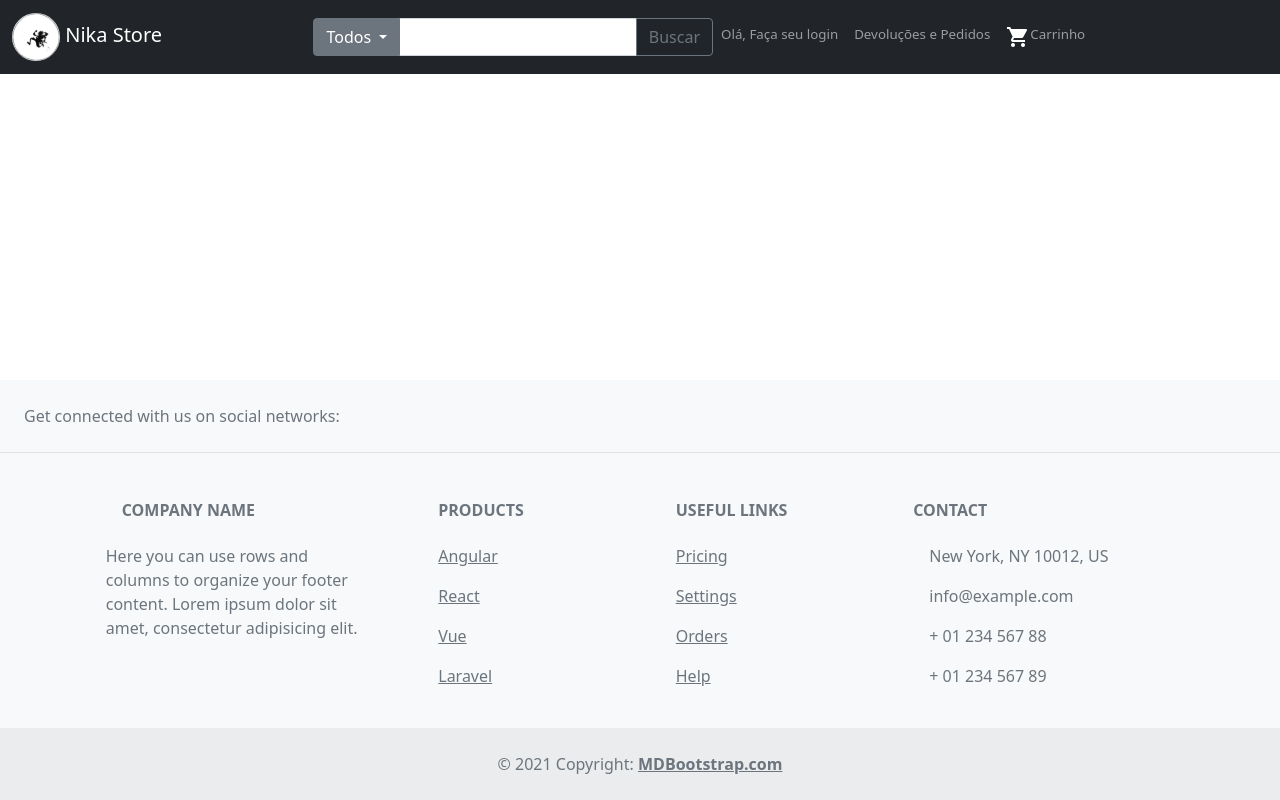
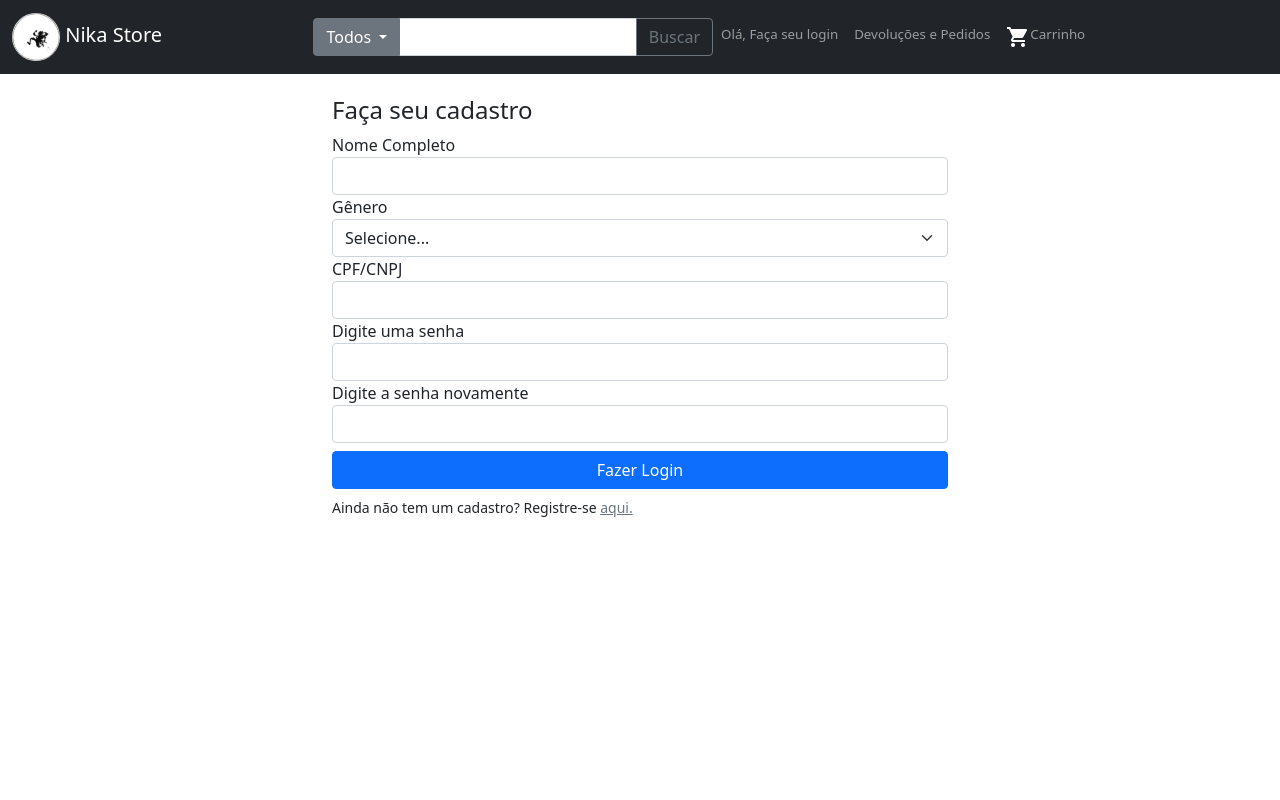
Before and after one commit to vdeserto/nika-store, a Vue app: page /register in a window 1280 px wide. Shown: the top 800 px of the page. Built offline with nearby package versions, Linux system fonts and the light colour scheme.

Commit message:
updatson;

```diff
--- a/src/App.vue
+++ b/src/App.vue
@@ -1,24 +1,10 @@
 <script setup lang="ts">
-import { RouterLink, RouterView } from "vue-router";
+import {  RouterView } from "vue-router";
 import Navbar from "./components/Navbar.vue";
 import Footer from "./components/Footer.vue";
-import { ref } from "vue";
-// import HelloWorld from '@/components/HelloWorld.vue'
 </script>
 
 <template>
-  <!-- <header>
-    <img alt="Vue logo" class="logo" src="@/assets/logo.svg" width="125" height="125" />
-
-    <div class="wrapper">
-      <HelloWorld msg="You did it!" />
-
-      <nav>
-        <RouterLink to="/">Home</RouterLink>
-        <RouterLink to="/about">About</RouterLink>
-      </nav>
-    </div>
-  </header> -->
 
   <Navbar />
 
@@ -31,7 +17,6 @@ import { ref } from "vue";
 @import "@/assets/base.css";
 
 .main-app {
-  margin-top: 15% !important;
   min-height: 100vh;
 }
 </style>
--- a/src/components/Navbar.vue
+++ b/src/components/Navbar.vue
@@ -4,10 +4,57 @@ import { ref } from "vue";
 const mobile = () => (window.innerWidth <= 768 ? "pe-1" : "pe-3");
 </script>
 
-<style lang="scss" scoped></style>
+<style lang="css" scoped>
+select.form-select {
+    display: none;
+  }
+.nav-link {
+  width: max-content;
+}
+#navbar{
+  margin-bottom: 7.5%;
+}
+@media (min-width: 768px) and (max-width: 991px){
+  #navbarCollapse > .navbar {
+    /* flex-direction: column;
+    align-items: start; */
+    font-size: smaller;
+    flex-wrap: nowrap;
+  }
+  .navbar-nav {
+    width: 100%;
+  }
+  #navbar{
+    margin-bottom: 10%;
+  }
+}
+@media (min-width: 480px) and (max-width: 767px) {
+  .navbar-nav {
+    justify-content: center;
+    width: 100%;
+  }
+  #btnDepartmentsDropDown{
+    display: none;
+  }
+  #navbar{
+    margin-bottom: 15%;
+  }
+}
+@media (max-width: 479px) {
+  div.navbar-nav {
+    width: 100%;
+  }
+  #btnDepartmentsDropDown{
+    display: none;
+  }
+  #navbar{
+    margin-bottom: 20%;
+  }
+}
+</style>
 
 <template>
-  <div>
+  <div id="navbar">
     <div>
       <header>
         <!-- Fixed navbar -->
@@ -67,13 +114,12 @@ const mobile = () => (window.innerWidth <= 768 ? "pe-1" : "pe-3");
                     </button>
                   </form>
                 </div>
-                <!-- </div> -->
-                <!-- <div class="navbar-nav"> -->
+
                 <ul class="navbar-nav">
                   <li class="nav-item align-items-center d-flex">
                       <select
                         class="form-select form-select-sm ml-4"
-                        aria-label="Default select example"
+                        aria-label="Selecionar categoria"
                         @change="handleSelectCategory($event)"
                       >
                         <option selected>Categorias</option>
@@ -96,10 +142,10 @@ const mobile = () => (window.innerWidth <= 768 ? "pe-1" : "pe-3");
                     <div class="nav-item">
                       <picture>
                         <source
-                          srcset="/src/assets/cart.png"
+                          srcset="../assets/cart.png"
                           media="(min-width: 140px)"
                         />
-                        <img src="/src/assets/cart.png" alt="..." width="24" />
+                        <img src="../assets/cart.png" alt="..." width="24" />
                       </picture>
                     </div>
                     <div>Carrinho</div>
@@ -108,10 +154,6 @@ const mobile = () => (window.innerWidth <= 768 ? "pe-1" : "pe-3");
               </div>
             </div>
           </div>
-          <!-- <div class="input-group mb-3">
-  <input type="text" class="form-control" placeholder="" aria-label="Example text with button addon" aria-describedby="button-addon1">
-  <button class="btn btn-outline-secondary" type="button" id="button-addon1">Button</button>
-</div> -->
         </nav>
       </header>
     </div>
--- a/src/router/index.ts
+++ b/src/router/index.ts
@@ -1,5 +1,4 @@
 import { createRouter, createWebHistory } from 'vue-router'
-import HomeView from '../views/HomeView.vue'
 
 const router = createRouter({
   history: createWebHistory(import.meta.env.BASE_URL),
@@ -7,7 +6,7 @@ const router = createRouter({
     {
       path: '/',
       name: 'home',
-      component: HomeView
+      component: import('../views/HomeView.vue')
     },
     {
       path: '/about',
@@ -24,6 +23,11 @@ const router = createRouter({
       // this generates a separate chunk (About.[hash].js) for this route
       // which is lazy-loaded when the route is visited.
       component: () => import('../views/LoginView.vue')
+    },
+    {
+      path: '/register',
+      name: 'register',
+      component: () => import('../views/RegisterView.vue')
     }
 
   ]
--- a/src/views/HomeView.vue
+++ b/src/views/HomeView.vue
@@ -1,5 +1,5 @@
 <script lang="ts">
-// import TheWelcome from '@/components/TheWelcome.vue'
+
 export default {
   data: function () {
     return {
@@ -101,3 +101,7 @@ export default {
     </div>
   </main>
 </template>
+
+<style scoped>
+
+</style>
--- a/src/views/LoginView.vue
+++ b/src/views/LoginView.vue
@@ -2,18 +2,22 @@
 const name = "login";
 </script>
 <template>
-  <main class="container">
-    <div class="rounded">
+  <main>
+    <div class="container d-grid col-6">
       <h4>Faça seu login</h4>
-      <div>
-        <small>
-          <a href="#">Cadastrar</a>
-        </small>
-        <small>
-          <a href="#">Esqueci a senha</a>
-        </small>
-      </div>
+      <form class="d-grid">
+        <div class="form-group">
+          <label for="documentNumber">CPF/CNPJ</label>
+          <input class="form-control" type="text" name="documentNumber" id="documentNumber">
+        </div>
+        <div class="form-group">
+          <label for="pwd">Senha</label>
+          <input class="form-control" type="password" name="pwd" id="pwd">
+        </div>
+
+        <button class="btn btn-primary btn-submit my-2" type="submit">Fazer Login</button>
+      </form>
+      <small>Ainda não tem um cadastro? Registre-se <router-link :to="{ name: 'register' }" class="link-secondary">aqui.</router-link></small>
     </div>
   </main>
 </template>
-<style lang="scss"></style>
--- /dev/null
+++ b/src/views/RegisterView.vue
@@ -0,0 +1,50 @@
+<template>
+    <main>
+        <div class="container d-grid col-6">
+            <h4>Faça seu cadastro</h4>
+            <form class="d-grid">
+                <div class="form-group">
+                    <label for="fullName">Nome Completo</label>
+                    <input class="form-control" type="text" name="fullName" id="fullName">
+                </div>
+
+                <div class="form-group">
+                    <label for="gender">Gênero</label>
+                    <select class="form-select d-grid" aria-label="Gênero">
+                        <option selected>Selecione...</option>
+                        <option value="1">Masculino</option>
+                        <option value="2">Feminino</option>
+                        <option value="3">Outro</option>
+                        <option value="4">Prefiro não informar</option>
+                    </select>
+                </div>
+                <div class="form-group">
+                    <label for="documentNumber">CPF/CNPJ</label>
+                    <input class="form-control" type="text" name="documentNumber" id="documentNumber">
+                </div>
+                <div class="form-group">
+                    <label for="pwd">Digite uma senha</label>
+                    <input class="form-control" type="password" name="pwd" id="pwd">
+                </div>
+                <div class="form-group">
+                    <label for="pwd2">Digite a senha novamente</label>
+                    <input class="form-control" type="password" name="pwd2" id="pwd2">
+                </div>
+
+                <button class="btn btn-primary btn-submit my-2" type="submit">Fazer Login</button>
+            </form>
+            <small>Ainda não tem um cadastro? Registre-se <router-link :to="{ name: 'register' }"
+                    class="link-secondary">aqui.</router-link></small>
+        </div>
+    </main>
+</template>
+
+<style>
+@media (min-width: 1024px) {
+    .about {
+        min-height: 100vh;
+        display: flex;
+        align-items: center;
+    }
+}
+</style>
```
Also changed, not shown: 1 other file (tests, documents, lock files or other folders).
